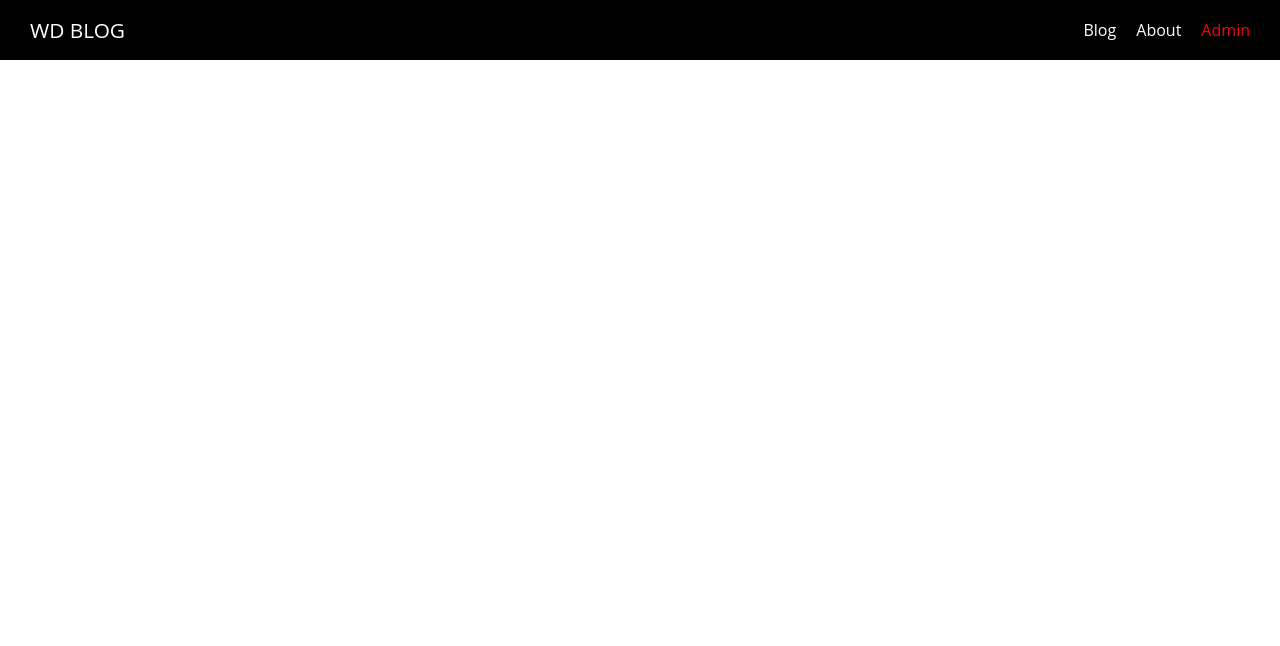
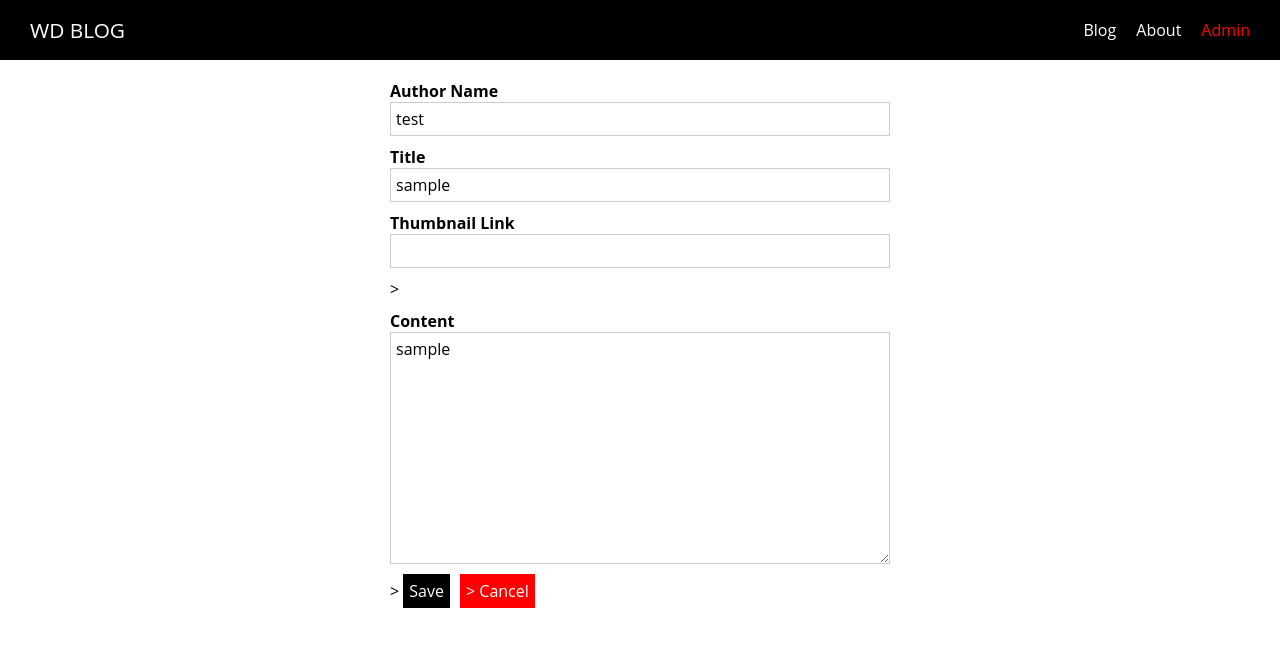
Before and after one commit to Yukio0315/Udemy-Nuxt-2, a Nuxt app: page /admin/1 in a window 1280 px wide. Shown: the top 646 px of the page. Built offline with nearby package versions, Linux system fonts and the light colour scheme; a web font is replaced by a local one.

Commit message:
added admin functionality

```diff
--- /dev/null
+++ b/components/Admin/AdminPostForm.vue
@@ -0,0 +1,60 @@
+<template>
+  <form @submit.prevent="onSave">
+    <!-- eslint-disable-next-line prettier/prettier -->
+    <AppControlInput v-model="editedPost.author">Author Name</AppControlInput>
+
+    <AppControlInput v-model="editedPost.title">Title</AppControlInput>
+
+    <!-- eslint-disable-next-line prettier/prettier -->
+    <AppControlInput v-model="editedPost.thumbnailLink">Thumbnail Link</AppControlInput>>
+    <!-- eslint-disable-next-line prettier/prettier -->
+    <AppControlInput v-model="editedPost.content" control-type="textarea">Content</AppControlInput>>
+    <AppButton type="submit">Save</AppButton>
+
+    <!-- eslint-disable-next-line prettier/prettier -->
+    <AppButton @click="onCancel" type="button" style="margin-left: 10px" btn-style="cancel">
+      >
+      <!-- eslint-disable-next-line prettier/prettier -->
+      Cancel
+    </AppButton>
+  </form>
+</template>
+
+<script>
+import AppControlInput from '@/components/UI/AppControlInput.vue'
+import AppButton from '@/components/UI/AppButton.vue'
+
+export default {
+  components: {
+    AppControlInput,
+    AppButton
+  },
+  props: {
+    post: {
+      type: Object,
+      required: false
+    }
+  },
+  data() {
+    return {
+      editedPost: this.post
+        ? { ...this.post }
+        : {
+            author: '',
+            title: '',
+            thumbnailLink: '',
+            content: ''
+          }
+    }
+  },
+  methods: {
+    onSave() {
+      //
+      console.log(this.editedPost)
+    },
+    onCancel() {
+      this.$router.push('/admin')
+    }
+  }
+}
+</script>
--- a/components/Posts/PostList.vue
+++ b/components/Posts/PostList.vue
@@ -1,8 +1,11 @@
 <template>
   <section class="post-list">
-    <PostPreview id="1" thumbnail title="test" preview-text="Hello world" />
-    <PostPreview id="2" thumbnail title="test2" preview-text="Hello world" />
-    <PostPreview id="3" thumbnail title="test3" preview-text="Hello world" />
+    <!-- eslint-disable-next-line prettier/prettier -->
+    <PostPreview id="1" :is-admin="isAdmin" thumbnail title="test" preview-text="Hello world" />
+    <!-- eslint-disable-next-line prettier/prettier -->
+    <PostPreview id="2" :is-admin="isAdmin" thumbnail title="test2" preview-text="Hello world" />
+    <!-- eslint-disable-next-line prettier/prettier -->
+    <PostPreview id="3" :is-admin="isAdmin" thumbnail title="test3" preview-text="Hello world" />
   </section>
 </template>
 
@@ -11,6 +14,12 @@ import PostPreview from './PostPreview'
 export default {
   components: {
     PostPreview
+  },
+  props: {
+    isAdmin: {
+      type: Boolean,
+      default: false
+    }
   }
 }
 </script>
--- a/components/Posts/PostPreview.vue
+++ b/components/Posts/PostPreview.vue
@@ -1,6 +1,6 @@
 <template>
-  <nuxt-link :to="'/posts/' + 1">
-    <article class="post-preview">
+  <nuxt-link :to="postLink" class="post-preview">
+    <article>
       <!-- eslint-disable-next-line prettier/prettier -->
       <div :style="{ backgroundImage: 'url(' + thumbnail + ')' }" class="post-thumbnail"></div>
       <div class="post-content">
@@ -19,6 +19,10 @@ export default {
       type: String,
       required: true
     },
+    isAdmin: {
+      type: Boolean,
+      required: true
+    },
     title: {
       type: String,
       required: true
@@ -30,6 +34,11 @@ export default {
     thumbnail: {
       type: String,
       required: true
+    }
+  },
+  computed: {
+    postLink() {
+      return this.isAdmin ? '/admin/' + this.id : '/posts/' + this.id
     }
   }
 }
--- /dev/null
+++ b/components/UI/AppButton.vue
@@ -0,0 +1,60 @@
+<template>
+  <button :class="btnStyle" v-bind="$attrs" v-on="$listeners" class="button">
+    <slot />
+  </button>
+</template>
+
+<script>
+export default {
+  name: 'AppButton',
+  props: {
+    btnStyle: {
+      type: String,
+      default: ''
+    }
+  }
+}
+</script>
+
+<style scoped>
+.button {
+  font: inherit;
+  background-color: black;
+  color: white;
+  padding: 5px;
+  cursor: pointer;
+  border: 1px solid black;
+}
+
+.button:hover,
+.button:active {
+  background-color: rgb(51, 51, 51);
+  border: 1px solid black;
+}
+
+.inverted {
+  background-color: white;
+  color: black;
+  border: 1px solid transparent;
+}
+
+.inverted:hover,
+.inverted:active {
+  color: #ccc;
+  background-color: white;
+  border: 1px solid transparent;
+}
+
+.cancel {
+  background-color: red;
+  color: white;
+  border: 1px solid transparent;
+}
+
+.cancel:hover,
+.cancel:active {
+  background-color: salmon;
+  border: 1px solid transparent;
+  color: white;
+}
+</style>
--- /dev/null
+++ b/components/UI/AppControlInput.vue
@@ -0,0 +1,62 @@
+<template>
+  <div class="input-control">
+    <label>
+      <slot />
+    </label>
+    <input
+      v-if="controlType === 'input'"
+      v-bind="$attrs"
+      :value="value"
+      @input="$emit('input', $event.target.value)"
+    />
+    <textarea
+      v-if="controlType === 'textarea'"
+      :value="value"
+      @input="$emit('input', $event.target.value)"
+      rows="10"
+    ></textarea>
+  </div>
+</template>
+
+<script>
+export default {
+  name: 'AppInputControl',
+  props: {
+    controlType: {
+      type: String,
+      default: 'input'
+    },
+    value: {
+      type: String,
+      default: ''
+    }
+  }
+}
+</script>
+
+<style scoped>
+.input-control {
+  margin: 10px 0;
+}
+
+.input-control label {
+  display: block;
+  font-weight: bold;
+}
+
+.input-control input,
+.input-control textarea {
+  display: block;
+  width: 100%;
+  box-sizing: border-box;
+  font: inherit;
+  border: 1px solid #ccc;
+  padding: 5px;
+}
+
+.input-control input:focus,
+.input-control textarea:focus {
+  background-color: #eee;
+  outline: none;
+}
+</style>
--- /dev/null
+++ b/pages/admin/_postId/index.vue
@@ -0,0 +1,38 @@
+<template>
+  <div class="admin-post-page">
+    <section class="update-form">
+      <AdminPostForm :post="loadedPost" />
+    </section>
+  </div>
+</template>
+
+<script>
+import AdminPostForm from '@/components/Admin/AdminPostForm'
+export default {
+  components: {
+    AdminPostForm
+  },
+  data() {
+    return {
+      loadedPost: {
+        author: 'test',
+        title: 'sample',
+        content: 'sample',
+        thumbnailLink: ''
+      }
+    }
+  }
+}
+</script>
+
+<style scoped>
+.update-form {
+  width: 90%;
+  margin: 20px auto;
+}
+@media (min-width: 768px) {
+  .update-form {
+    width: 500px;
+  }
+}
+</style>
--- a/pages/admin/index.vue
+++ b/pages/admin/index.vue
@@ -0,0 +1,36 @@
+<template>
+  <div class="admin-page">
+    <section class="new-post">
+      <button @click="$router.push('/admin/new-post')">Create Post</button>
+    </section>
+    <section class="existing-posts">
+      <h1>Existing Posts</h1>
+      <PostList is-admin />
+    </section>
+  </div>
+</template>
+
+<script>
+import PostList from '@/components/Posts/PostList'
+export default {
+  components: {
+    PostList
+  }
+}
+</script>
+
+<style scoped>
+.admin-page {
+  padding: 20px;
+}
+
+.new-post {
+  text-align: center;
+  border-bottom: 2px solid #ccc;
+  padding-bottom: 10px;
+}
+
+.existing-posts h1 {
+  text-align: center;
+}
+</style>
--- /dev/null
+++ b/pages/admin/new-post/index.vue
@@ -0,0 +1,29 @@
+<template>
+  <div class="admin-new-post-page">
+    <section class="new-post-form">
+      <AdminPostForm />
+    </section>
+  </div>
+</template>
+
+<script>
+import AdminPostForm from '@/components/Admin/AdminPostForm.vue'
+export default {
+  components: {
+    AdminPostForm
+  }
+}
+</script>
+
+<style scoped>
+.new-post-form {
+  width: 90%;
+  margin: 20px auto;
+}
+
+@media (min-width: 768px) {
+  .new-post-form {
+    width: 500px;
+  }
+}
+</style>
--- a/pages/index.vue
+++ b/pages/index.vue
@@ -3,7 +3,7 @@
     <section class="intro">
       <h1>Get the latest tech news!</h1>
     </section>
-    <PostList />
+    <PostList :is_admin="false" />
   </div>
 </template>
 
```
Also changed, not shown: pages/admin/auth/index.vue (added).
